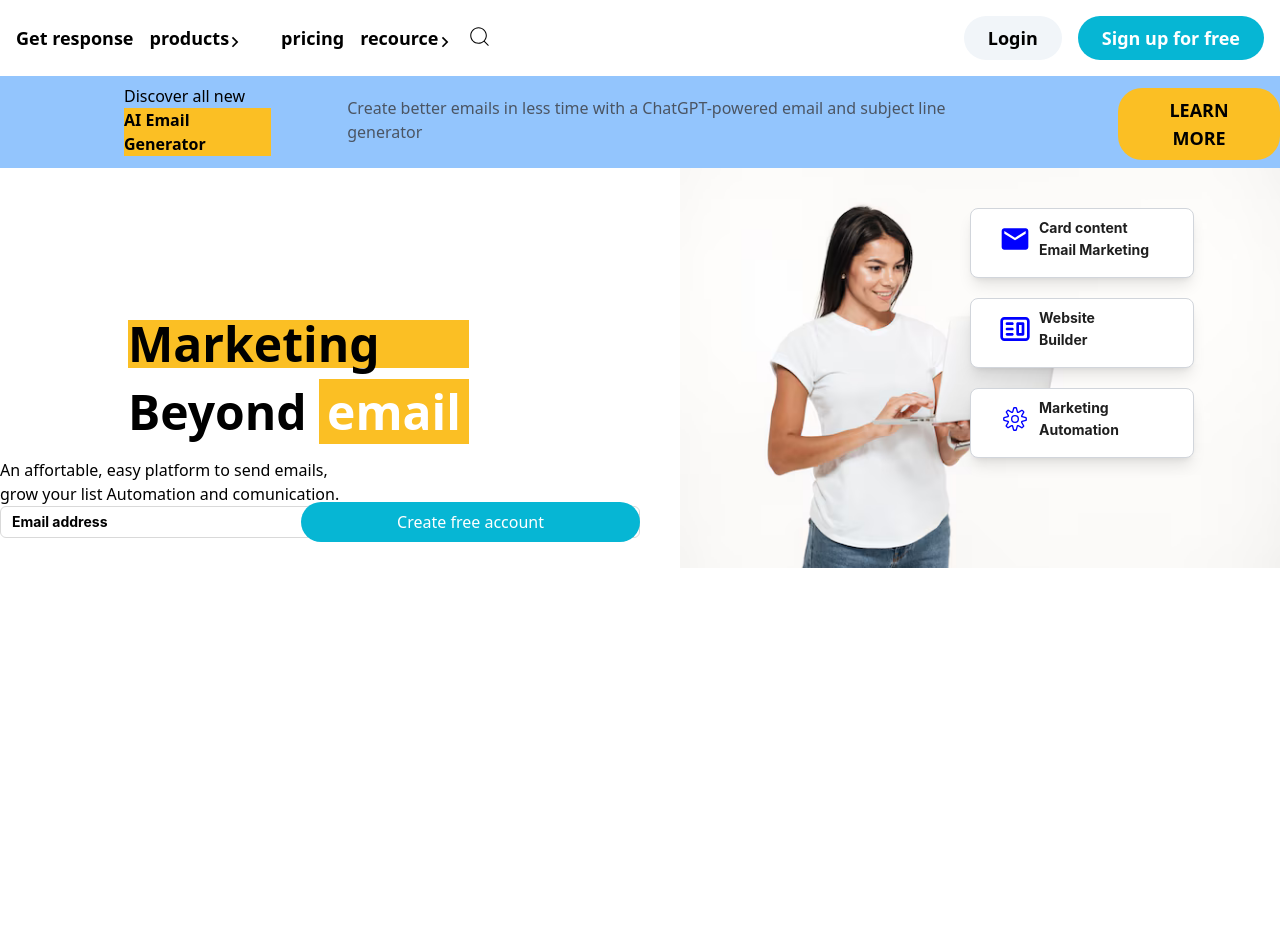
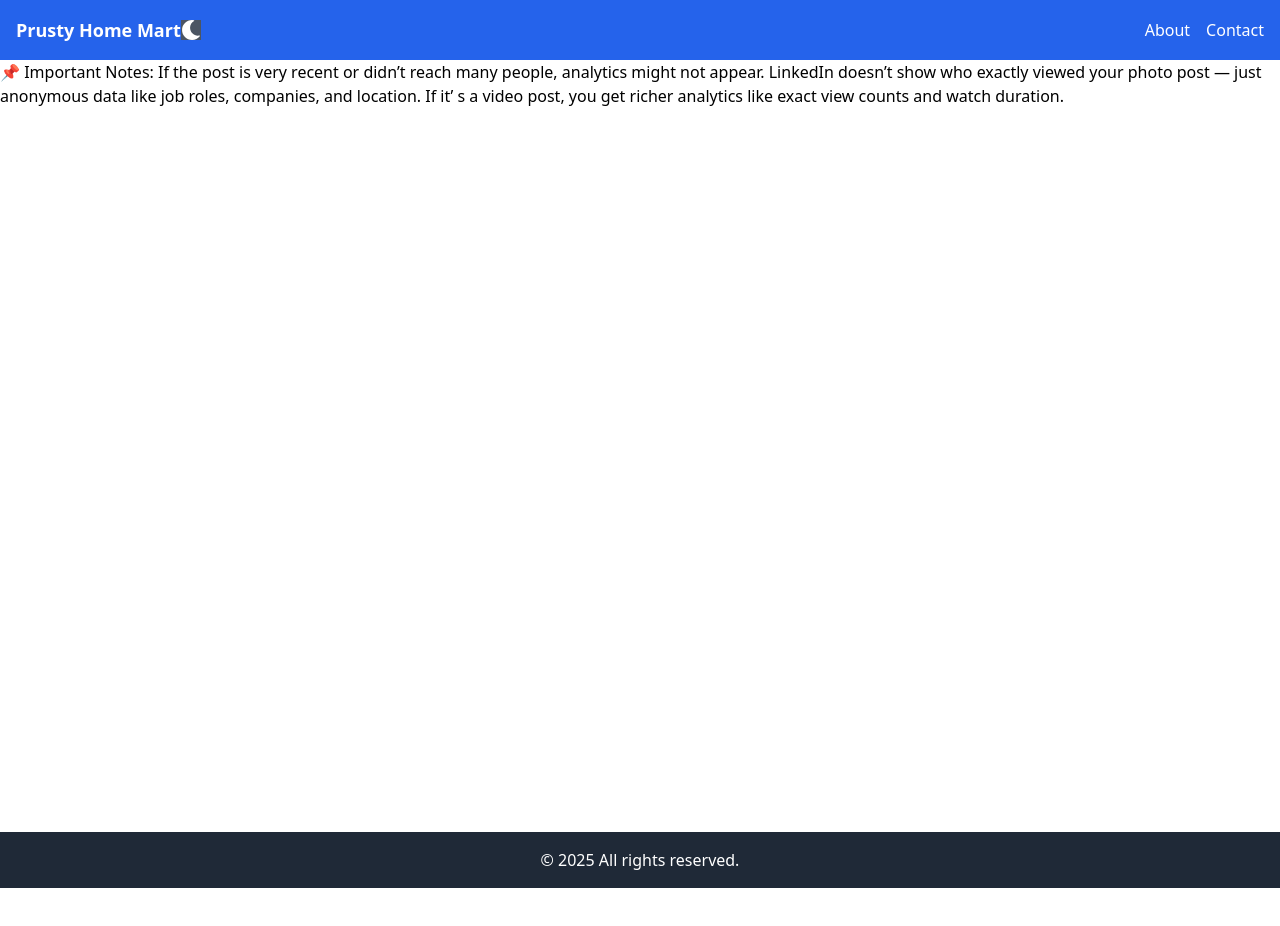
Before and after one commit to jitu335/Nextjs-Shopkeepers, a Next.js app: page / in a window 1280 px wide. Shown: the top 926 px of the page. After the commit the page ends 888 px from the top, so only its background shows below. Built offline with nearby package versions, Linux system fonts and the light colour scheme.

Commit message:
27-05-2025 commit

```diff
--- /dev/null
+++ b/pages/aboutus.js
@@ -0,0 +1,13 @@
+import React from 'react'
+
+export default function aboutus() {
+    return (
+      <div>
+      Service options: Offers same-day delivery
+      Address: Bhairagada Road, Muniguda, Odisha 765020
+      Hours:
+      Open ⋅ Closes 9 pm
+
+      </div>
+    );
+  }
--- /dev/null
+++ b/pages/components/Content.js
@@ -0,0 +1,29 @@
+import Image from "next/image";
+
+import React from "react";
+
+export const Content = () => {
+  return <div className="w-full h-full min-h-screen overflow-x-hidden bg-white text-black dark:bg-gray-900 dark:text-white">
+  Content..........
+
+  <p>Click on your profile photo or name.
+
+Scroll down to the "Activity" section:
+
+Click “See all activity” and then "Posts" to view all your recent posts.
+
+Find the photo post you're interested in:
+
+Under the post, you may see a line like:
+"X impressions" or "X views of your post" — this is the number of times your post was seen in people’s feeds.</p>
+
+<p>
+  📌 Important Notes:
+If the post is very recent or didn’t reach many people, analytics might not appear.
+
+LinkedIn doesn’t show who exactly viewed your photo post — just anonymous data like job roles, companies, and location.
+
+If it’s a video post, you get richer analytics like exact view counts and watch duration.
+</p>
+  </div>;
+};
--- a/pages/components/Features.js
+++ /dev/null
@@ -1,87 +0,0 @@
-import Image from "next/image";
-import React from 'react'
-
-function Features() {
-
-
-  return (
-
-
-    <div className="text-center  w-full h-full min-h-screen relative "  style={{top: '-420px'}} >
-    <button className="bg-slate-300 hover:bg-gray-100 text-blue-600 font-semibold py-2 px-5 border border-gray-50 rounded-full shadow">
-      Ready to be used
-    </button>
-
-    <h1 className="text-5xl mb-4 mt-10 text-white leading-[4rem]">
-      Unleash your potential by leveraging <br /> the Expertise available and honing
-      your skills
-    </h1>
-
-    <div className="space-x-4 flex justify-center mt-10 font-bold">
-      <button
-        style={{ backgroundColor: "#F2D732" }}
-        className="text-black py-2 px-4 rounded-full flex items-center"
-      >
-        <Image
-          src={"/pezala_photos/bulb.png"}
-          width={20}
-          height={20}
-          alt="Icon"
-          className="mr-2"
-        />
-        Idea
-      </button>
-
-      <button
-        style={{ backgroundColor: "#90E0EF" }}
-        className="text-black py-2 px-4 rounded-full flex items-center"
-      >
-        <Image
-          src={"/pezala_photos/setting.png"}
-          width={20}
-          height={20}
-          alt="Icon"
-          className="mr-2"
-        />
-        Build
-      </button>
-
-      <button
-        style={{ backgroundColor: "#C8D8F0" }}
-        className="text-black py-2 px-4 rounded-full flex items-center"
-      >
-        <Image
-          src={"/pezala_photos/roket.png"}
-          width={20}
-          height={20}
-          alt="Icon"
-          className="mr-2"
-        />
-        Launch
-      </button>
-    </div>
-
-    <div className="relative mt-10">
-      <Image
-        src={"/pezala_photos/5.png"}
-        width={430}
-        height={300}
-        alt="Placeholder image"
-        className="relative top-32 -right-36"
-      />
-    </div>
-
-    <div className="relative flex justify-center -mt-10">
-      <Image
-        src={"/pezala_photos/4.png"}
-        width={1250}
-        height={600}
-        alt="Placeholder image"
-        className="relative -top-[30rem] -right-[32rem]"
-      />
-    </div>
-  </div>
-  )
-}
-
-export default Features
--- a/pages/components/Footer.js
+++ b/pages/components/Footer.js
@@ -4,10 +4,10 @@ import React from "react";
 
 function Footer() {
   return (
-    <div className="overflow-x-hidden w-full h-full min-h-screen">
-
-
-
+    <div>
+      <footer className="bg-gray-800 text-white text-center py-4 mt-8">
+        © {new Date().getFullYear()} All rights reserved.
+      </footer>
     </div>
   );
 }
--- a/pages/components/LastFooter.js
+++ /dev/null
@@ -1,15 +0,0 @@
-import React from "react";
-import Image from "next/image";
-
-function LastFooter() {
-  return (
-    <div className="overflow-x-hidden w-full h-full min-h-screen " >
-
-
-
-
-    </div>
-  );
-}
-
-export default LastFooter;
--- a/pages/components/Navbar.js
+++ b/pages/components/Navbar.js
@@ -6,122 +6,67 @@ import { CgWebsite } from "react-icons/cg";
 import { CiSettings } from "react-icons/ci";
 import { Card, Input } from "antd";
 import React from "react";
+import Link from "next/link";
+import { useState, useEffect } from "react";
+import { FaSun, FaMoon } from "react-icons/fa";
 
 function Navbar() {
+  const [darkMode, setDarkMode] = useState(false);
+
+  useEffect(() => {
+    const savedTheme = localStorage.getItem("theme");
+    if (savedTheme === "dark") {
+      setDarkMode(true);
+      document.documentElement.classList.add("dark");
+    }
+  }, []);
+
+  const toggleDarkMode = () => {
+    const isDark = !darkMode;
+    setDarkMode(isDark);
+    localStorage.setItem("theme", isDark ? "dark" : "light");
+
+    if (isDark) {
+      document.documentElement.classList.add("dark");
+    } else {
+      document.documentElement.classList.remove("dark");
+    }
+  };
+
   return (
-    <div className=" w-full h-full min-h-screen overflow-x-hidden ">
-      <div className="flex justify-between items-center p-4  ">
-        <div className="flex space-x-4 ">
-          <h2 className="text-lg font-semibold">Get response</h2>
-          <h2 className="text-lg font-semibold">products</h2>
-          <RiArrowRightSLine size={20} className="mt-2 relative -left-5" />
-          <h2 className="text-lg font-semibold">pricing</h2>
-          <h2 className="text-lg font-semibold">recource</h2>
-          <RiArrowRightSLine size={20} className="mt-2 relative -left-5" />
-          <CiSearch size={25} className="relative -left-6 " />
+    <div className="w-full h-full min-h-screen overflow-x-hidden bg-white text-black dark:bg-gray-900 dark:text-white">
+      <nav className="bg-blue-600 p-4 text-white flex flex-col sm:flex-row sm:items-center sm:justify-between">
+        <div className="font-bold text-lg">Prusty Home Mart</div>
+
+  <div className="my-2 sm:my-0 flex justify-center">
+        <button onClick={toggleDarkMode} >
+          {darkMode ? (
+            <FaSun className="text-yellow-400 text-xl" />
+          ) : (
+            <FaMoon className="text- bg-gray-600 text-xl" />
+          )}
+        </button>
+</div>
+        <div className="flex flex-col sm:flex-row sm:ml-auto space-y-2 sm:space-y-0 sm:space-x-4 mt-2 sm:mt-0">
+          <Link href="/aboutus" className="hover:text-red-700">
+            About
+          </Link>
+          <Link href="/contactus" className="hover:text-amber-400">
+            Contact
+          </Link>
         </div>
-
-        <div className="flex space-x-4">
-          <button className=" text-lg font-bold bg-slate-100 px-6 py-2 rounded-3xl ">
-            Login
-          </button>
-
-          <button className="text-lg font-bold bg-cyan-500 text-white rounded-3xl px-6 py-">
-            Sign up for free{" "}
-          </button>
-        </div>
-      </div>
-
-      <div className="flex justify-start items-start gap-x-16 bg-blue-300">
-        <div className="ml-28 -mt-1 p-3">
-          <p>Discover all new</p>
-          <p className="bg-amber-400 font-bold">AI Email Generator</p>
-        </div>
-
-        <p className="text-gray-600 mt-5">
-          Create better emails in less time with a ChatGPT-powered email and
-          subject line generator
-        </p>
-        <button className="text-lg font-bold bg-amber-400 text-black rounded-3xl px-6 py-2 mt-3 ml-12">
-          LEARN MORE
-        </button>
-      </div>
-
-      <Image
-        src={"/my_photos/using-laptop.png"}
-        width={600}
-        height={400}
-        alt="Placeholder image"
-        className="ml-auto h-[400px] object-cover"
-      />
-
-      <Card
-        className="shadow-lg border border-gray-300 rounded-lg p-1 w-56 mr-auto ml-[970px] mt-[-360px]"
-        style={{ minHeight: "auto", height: "70px" }}
-      >
-        <div className="flex items-center gap-2 font-bold">
-          <MdEmail size={32} color="blue" className="mt-[-20px]"/>
-          <div className="mt-[-20px]">
-            <p>Card content</p>
-            <p>Email Marketing</p>
-          </div>
-        </div>
-      </Card>
-
-      <Card
-        className="shadow-lg border border-gray-300 rounded-lg p-1 w-56 mr-auto ml-[970px] mt-[20px]"
-        style={{  minHeight: "auto", height: "70px" }}
-      >
-        <div className="flex items-center gap-2 font-bold">
-          <CgWebsite size={32} color="blue" className="mt-[-20px]"/>
-          <div  className="mt-[-20px]">
-            <p>Website</p>
-            <p>Builder</p>
-          </div>
-        </div>
-      </Card>
-
-      <Card
-        className="shadow-lg border border-gray-300 rounded-lg p-1 w-56 mr-auto ml-[970px] mt-[20px]"
-        style={{ minHeight: "auto", height: "70px" }}
-      >
-        <div className="flex items-center gap-2 font-bold">
-          <CiSettings size={32} color="blue" className="mt-[-20px]"/>
-          <div className="mt-[-20px]">
-            <p>Marketing</p>
-            <p>Automation</p>
-          </div>
-        </div>
-      </Card>
-
-      <div className="absolute left-[10%] top-[40%]">
-  <p className="text-5xl font-bold bg-amber-400 mb-5">Marketing</p>
-  <p className="text-5xl font-bold">
-    Beyond <span className="bg-amber-400 text-white px-2">email</span>
-  </p>
-</div>
-<p>An affortable, easy platform to send emails, </p>{""}
-<p>grow your list Automation and comunication.</p>
-
-
-<div className="h-screen flex flex-col justify-start items-start">
-  <div className="relative w-1/2">
-    <Input
-      className="font-bold text-black placeholder-black pr-16"
-      style={{ width: '100%' }}
-      placeholder="Email address"
-    />
-    <button
-      className="absolute right-0 top-1/2 transform -translate-y-1/2 bg-cyan-500 text-white rounded-3xl px-24 py-2"
-    >
-      Create free account
-    </button>
-  </div>
-</div>
+      </nav>
 
 
 
+      <p>
+  📌 Important Notes:
+If the post is very recent or didn’t reach many people, analytics might not appear.
 
+LinkedIn doesn’t show who exactly viewed your photo post — just anonymous data like job roles, companies, and location.
+
+If it’ s a video post, you get richer analytics like exact view counts and watch duration.
+</p>
     </div>
   );
 }
--- /dev/null
+++ b/pages/contactus.js
@@ -0,0 +1,14 @@
+import React from 'react'
+
+
+export default function contact() {
+  return (
+    <div>
+    Service options: Offers same-day delivery
+    Address: Bhairagada Road, Muniguda, Odisha 765020
+    Hours:
+    Open ⋅ Closes 9 pm
+
+    </div>
+  );
+}
--- a/pages/index.js
+++ b/pages/index.js
@@ -2,41 +2,24 @@ import Head from "next/head";
 import Image from "next/image";
 import axios from "axios";
 import { useDebugValue, useEffect, useState } from "react";
-import Cards from "./components/Cards";
 import Navbar from "./components/Navbar";
-import CodeEditor from "./components/CodeEditor";
-import Bootcamps from "./components/Bootcamps";
 import Footer from "./components/Footer";
-import LastFooter from "./components/LastFooter";
-import Features from "./components/Features";
+import { Content } from "./components/Content";
+
 
 export default function Home() {
   const [cart, setCart] = useState([]);
 
   return (
-    <div>
-      {/* <div style={{ backgroundColor: '#6166f2', minHeight: '100vh', display: 'flex', alignItems: 'center', justifyContent: 'center' }}>
-      <h1 style={{ color: 'white', fontSize: '2rem', fontWeight: 'bold' }}>Welcome to Next.js!</h1>
-    </div> */}
-
-      {/* <div className="flex items-center justify-center min-h-screen bg-gray-100">
-        <h1 className="text-4xl font-bold text-blue-500">
-          Hello, Tailwind CSS in Next.js!....
-        </h1>
-      </div>  */}
+    <div className="min-h-screen bg-white text-black dark:bg-gray-900 dark:text-white">
 
 
 
+      <Navbar />
+ {/* <Content/>   */}
+      <Footer />
 
 
-      <Navbar/>
-       {/* <Features/>    */}
-  <Cards/>
- <Footer/>
-  <LastFooter/>
-
-  {/* <Bootcamps/>   */}
-{/* <CodeEditor/> */}
 
     </div>
   );
--- a/tailwind.config.js
+++ b/tailwind.config.js
@@ -8,6 +8,7 @@
 // }
 
 module.exports = {
+  darkMode: 'class', // Required for toggling with class
   content: [
     './pages/**/*.{js,ts,jsx,tsx}',
     './components/**/*.{js,ts,jsx,tsx}',
```
Also changed, not shown: pages/components/Bootcamps.js (deleted, +0 -61 lines), pages/components/Cards.js (deleted, +0 -16 lines), pages/components/CodeEditor.js (deleted, +0 -18 lines).
